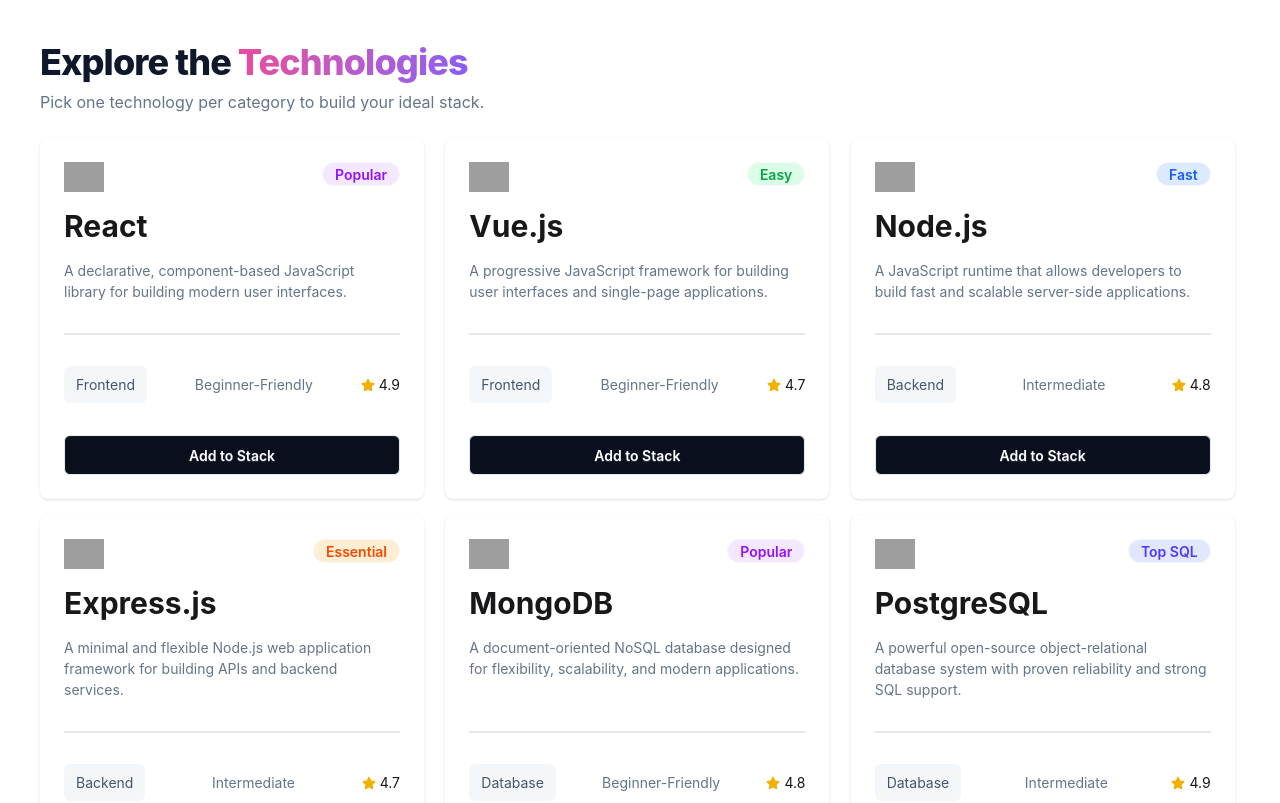
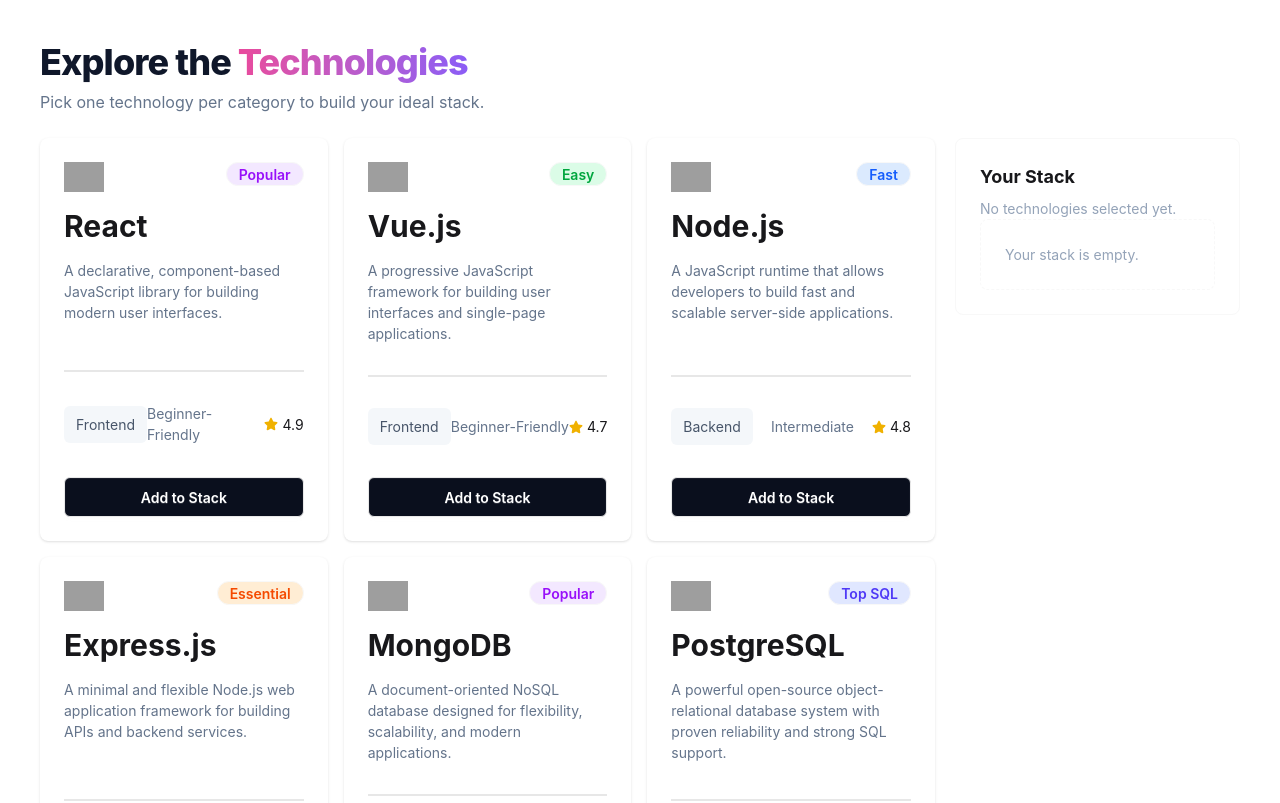
Before and after one commit to saiful2003s/devStack-project, a React (Vite) app: page / in a window 1280 px wide. Shown: the part 700-1503 px from the top of the page. Built offline with nearby package versions, Linux system fonts and the light colour scheme; grey boxes are pictures that could not be loaded.

Commit message:
made your stack card

```diff
--- a/src/App.tsx
+++ b/src/App.tsx
@@ -13,10 +13,12 @@ const technologiesFetch = async (): Promise<Itechnology[] > => {
   return data
 }
 
+  const technologiesPromise = technologiesFetch()
+
+
 
 function App() {
   // const [count, setCount] = useState(0)
-  const technologiesPromise = technologiesFetch()
 
   return (
     <>
--- a/src/components/technologies/allTechnologies.tsx
+++ b/src/components/technologies/allTechnologies.tsx
@@ -1,6 +1,7 @@
 // import React from 'react';
 import { FaStar } from "react-icons/fa";
 import type { Itechnology } from '../../types/technologyType';
+import Stack from "./stack";
 
 const badgeColors: Record<string, string> = {
     Popular: "bg-purple-100 text-purple-600",
@@ -15,17 +16,24 @@ const badgeColors: Record<string, string> = {
 
 interface AllTechnologiesProps {
     technologies: Itechnology[];
+    addToStack: (technology: Itechnology) => void;
+    stack: Itechnology[];
 }
 
-const AllTechnologies = ({ technologies }: AllTechnologiesProps) => {
-    console.log(technologies, 'technologies from all technologies');
+
+
+const AllTechnologies = ({ technologies, addToStack, stack }: AllTechnologiesProps) => {
+    // console.log(technologies, 'technologies from all technologies');
     return (
         <div className='grid grid-cols-3 gap-4'>
             {
                 technologies.map((technology) => {
+
+                    const isAdded = stack.some(
+                        (item) => item.id === technology.id
+                    )
                     return (
-
-                        < div className="card w-96 bg-base-100 shadow-sm" >
+                        < div key={technology.id} className="card  bg-base-100 shadow-sm" >
                             <div className="card-body">
                                 <div className="flex justify-between">
                                     <img src={technology.icon} alt="" className='w-10' />
@@ -45,7 +53,9 @@ const AllTechnologies = ({ technologies }: AllTechnologiesProps) => {
 
 
                                 <div className="mt-6">
-                                    <button className="btn bg-[#0A0F1D] text-[#FFFFFF] btn-block rounded-md">Add to Stack</button>
+                                    <button onClick={() => addToStack(technology)}
+                                        disabled={isAdded}
+                                        className= {`btn ${isAdded ? 'bg-[#f1f5f9c1] text-[#475569]' : 'bg-[#0A0F1D] text-[#FFFFFF]'}  btn-block rounded-md`} > {isAdded ? 'Added' : 'Add to Stack'}</button>
                                 </div>
                             </div>
                         </div>
--- /dev/null
+++ b/src/components/technologies/stack.tsx
@@ -0,0 +1,70 @@
+// import React from 'react';
+import type { Itechnology } from "../../types/technologyType";
+import { CiSquareRemove } from "react-icons/ci";
+
+interface stackProps {
+    stack: Itechnology[]
+}
+
+const Stack = ({ stack }: stackProps) => {
+    return (
+        <div className="card card-border bg-base-100">
+            <div className="card-body">
+                <h2 className="card-title font-bold">
+                    Your Stack
+                </h2>
+                {stack.length === 0 ? (
+                    <div>
+                        <p className="text-[#94A3B8]">
+                            No technologies selected yet.
+                        </p>
+
+                        <div className="card card-dash bg-base-100">
+                            <div className="card-body">
+                                <p className="text-[#94A3B8]">
+                                    Your stack is empty.
+                                </p>
+                            </div>
+                        </div>
+                    </div>
+                ) : (
+                    <div>
+                        <p className="text-[#94A3B8] mb-2">
+                            {stack.length} Technology Selected
+                        </p>
+                        {stack.map((technology) => (
+
+                            <div className="card bg-base-100 card-xs shadow-sm mb-2">
+                                <div className="flex justify-between p-2 items-center">
+                                    <div key={technology.id} className="flex gap-2">
+                                        <img src={technology.icon} alt={technology.name} className="w-10" />
+
+                                        <div>
+                                            <p className="font-bold">{technology.name}</p>
+                                            <p className="text-[#94A3B8]"> {technology.category} </p>
+                                        </div>
+                                    </div>
+
+                                    <div><button className=""><CiSquareRemove className="text-2xl" /></button></div>
+
+
+
+                                </div>
+                            </div>
+                        ))}
+
+                        <div className="card-actions justify-end">
+                            <button className="btn btn-border w-full mt-3 text-red-500 font-bold text-[15px]">
+                                Remove All
+                            </button>
+                        </div>
+
+                    </div>
+                )}
+
+            </div>
+        </div>
+    );
+};
+
+export default Stack;
--- a/src/components/technologies/technologies.tsx
+++ b/src/components/technologies/technologies.tsx
@@ -1,6 +1,7 @@
-import { use } from 'react';
+import { use, useState } from 'react';
 import type { Itechnology } from '../../types/technologyType';
 import AllTechnologies from './allTechnologies';
+import Stack from './stack';
 
 
 interface TechnologiesProps {
@@ -9,8 +10,14 @@ interface TechnologiesProps {
 
 const Technologies = ({ technologiesPromise }: TechnologiesProps) => {
     const technologies = use(technologiesPromise)
-    console.log(technologies);
+    // console.log(technologies);
 
+    const [stack, setStack ] = useState<Itechnology[]>([])
+
+    const addToStack = (technology: Itechnology) => {
+        setStack([...stack, technology])
+
+    }
 
 
     return (
@@ -23,9 +30,17 @@ const Technologies = ({ technologiesPromise }: TechnologiesProps) => {
                     <p className='text-[#64748B] text-[16px] leading-6 mb-6 mt-2'>Pick one technology per category to build your ideal stack.</p>
                 </div>
 
-                <div>
-                    <AllTechnologies technologies={technologies} />
+                <div className='grid grid-cols-4 gap-5'>
+                    <div className='col-span-3'>
+                        <AllTechnologies technologies={technologies} addToStack={addToStack} stack={stack} />
+
+                    </div>
+                    <div>
+                        <Stack stack={stack} />
+                    </div>
                 </div>
+
+
                 <div>
 
                 </div>
```
